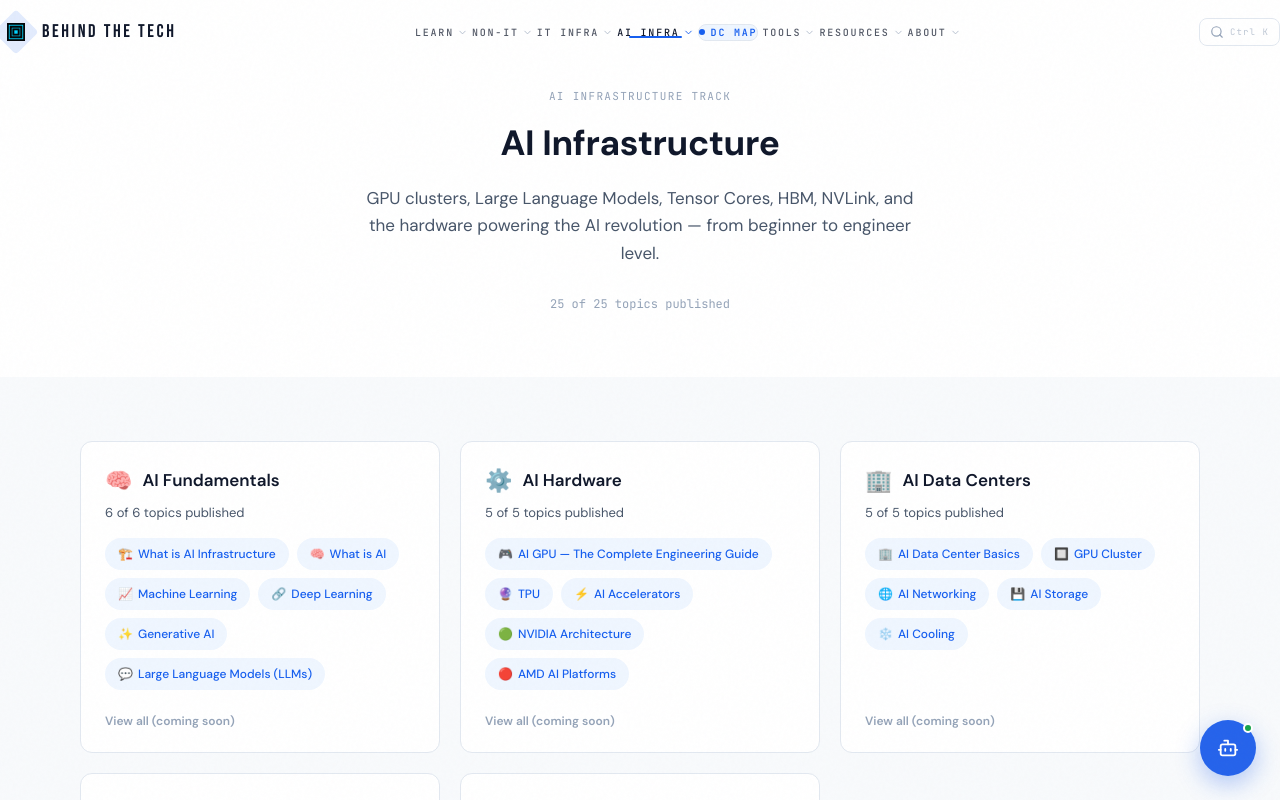
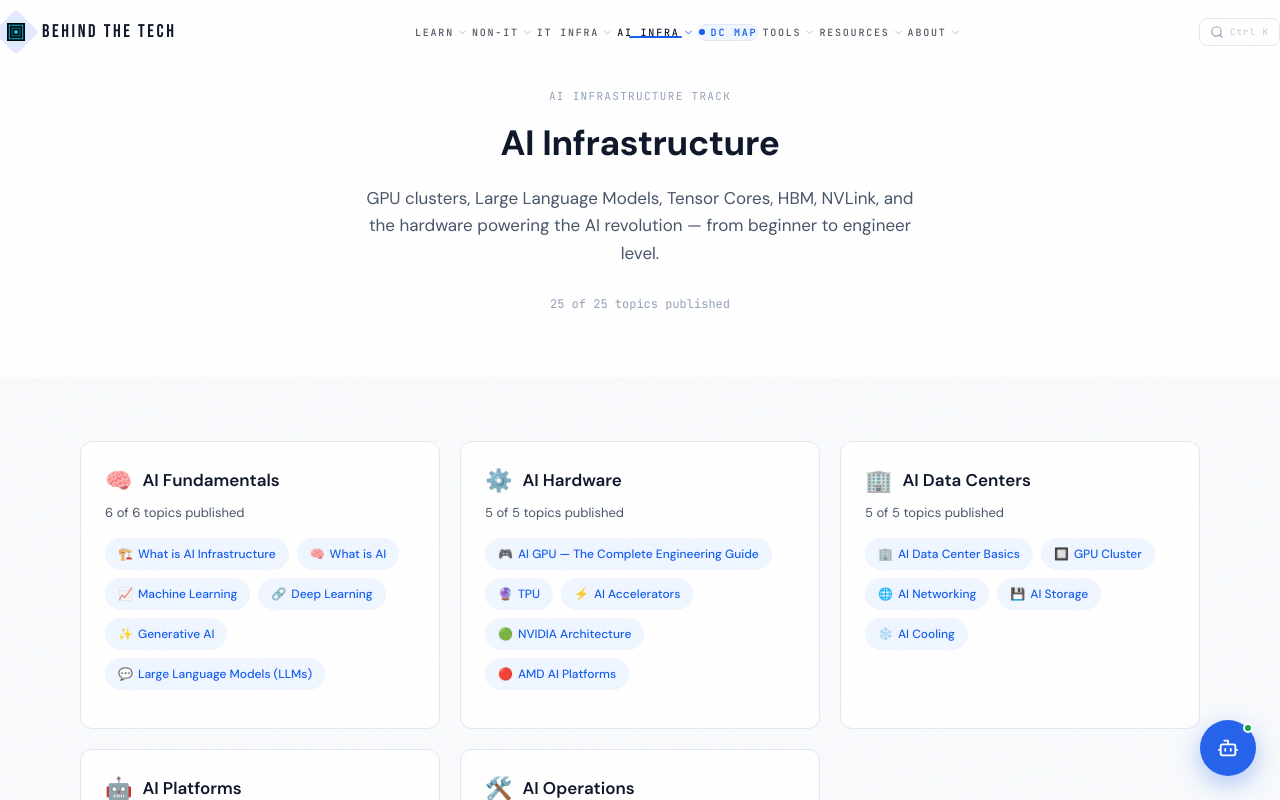
Before and after one commit to Moviemania12/BTT, a Next.js app: page /learn/ai in a window 1280 px wide. Shown: the top 800 px of the page. Built offline with nearby package versions, Linux system fonts and the light colour scheme.

Commit message:
refactor(learn/ai): remove category footer links

```diff
--- a/app/learn/ai/page.tsx
+++ b/app/learn/ai/page.tsx
@@ -151,15 +151,7 @@
                     )}
                   </ul>
 
-                  <div className="hp-category-footer">
-                    <span
-                      className="hp-link hp-link--disabled"
-                      aria-disabled="true"
-                      style={{ fontSize: 12 }}
-                    >
-                      View all (coming soon)
-                    </span>
-                  </div>
+
                 </div>
               );
             })}
```
